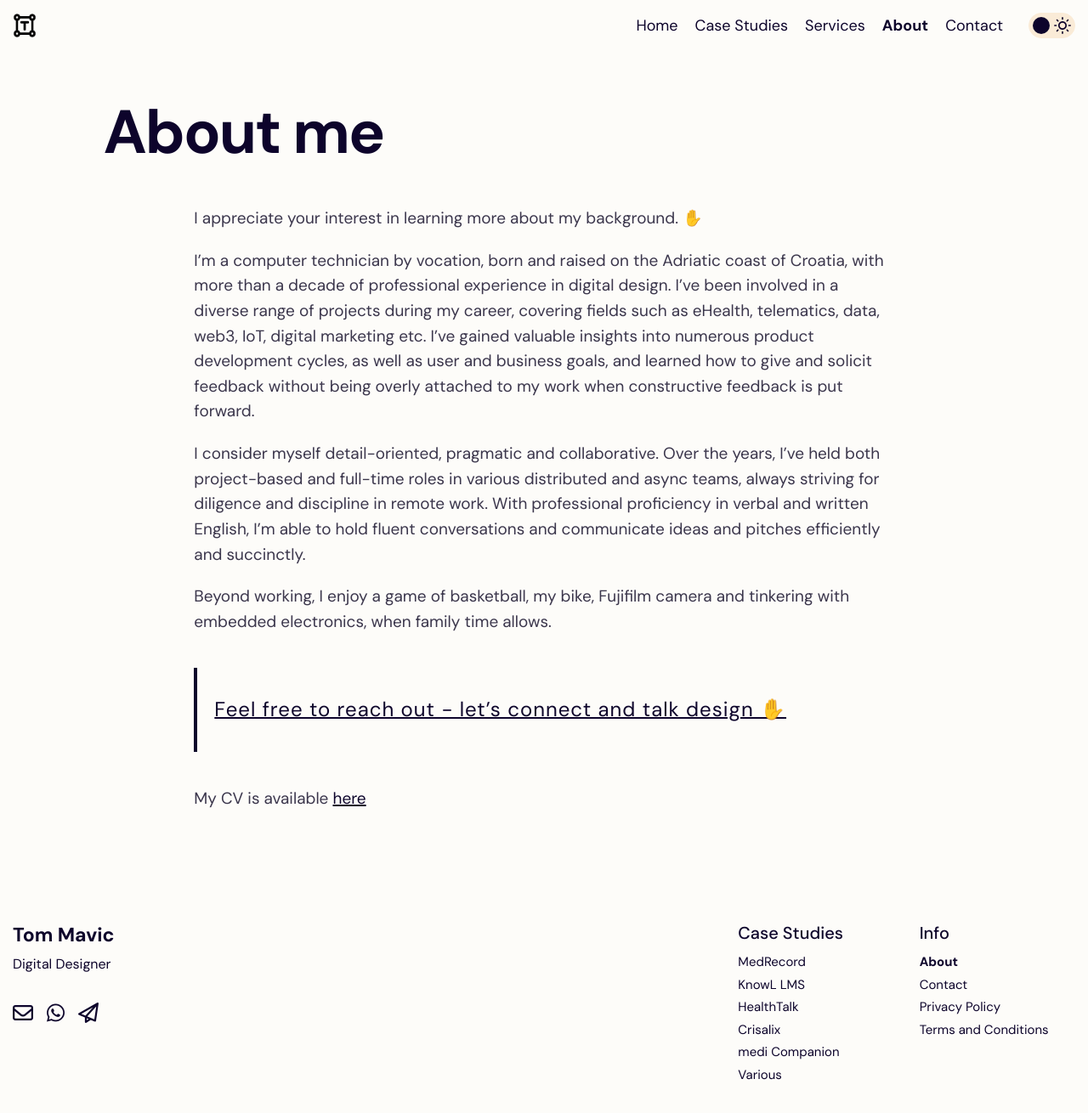
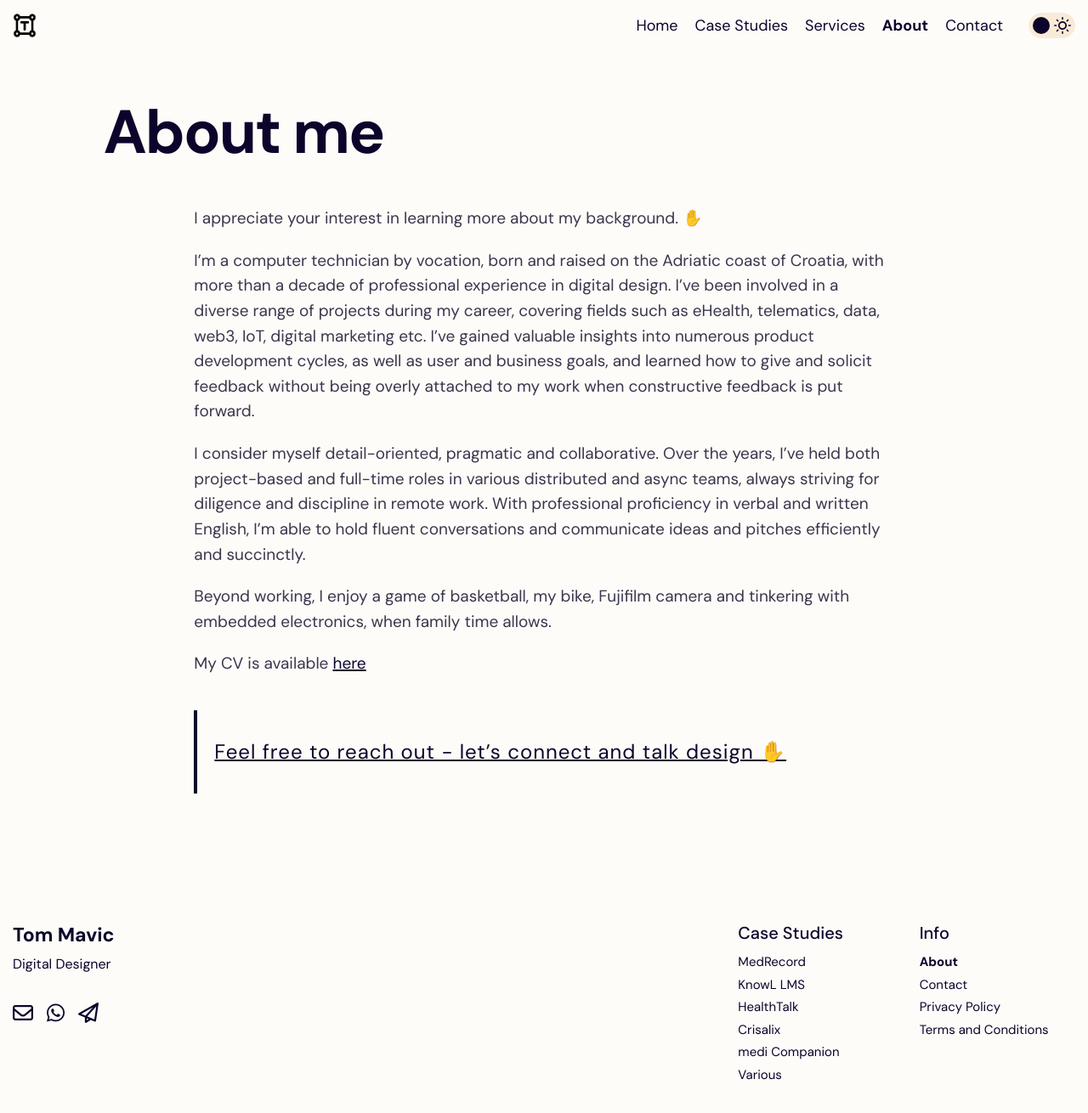
Before and after one commit to tmuxweb/84bull, a Jekyll site: the page built from pages/about.md, in a window 1280 px wide and 1328 px high. Shown: the top 1310 px of the window at 85% size. Built offline with Jekyll 4.4.1, drawn with Linux system fonts in a browser that asks for light colours.

```diff
--- a/pages/about.md
+++ b/pages/about.md
@@ -14,9 +14,9 @@ I consider myself detail-oriented, pragmatic and collaborative. Over the years,
 
 Beyond working, I enjoy a game of basketball, my bike, Fujifilm camera and tinkering with embedded electronics, when family time allows.
 
+My CV is available <a href="https://tommavic.netlify.app/assets/TMcv.pdf" target="_blank">here</a>
+
 > [Feel free to reach out - let's connect and talk design ✋](/contact)
-
-My CV is available <a href="https://tommavic.netlify.app/assets/TMcv.pdf" target="_blank">here</a>
 
 
 
```
